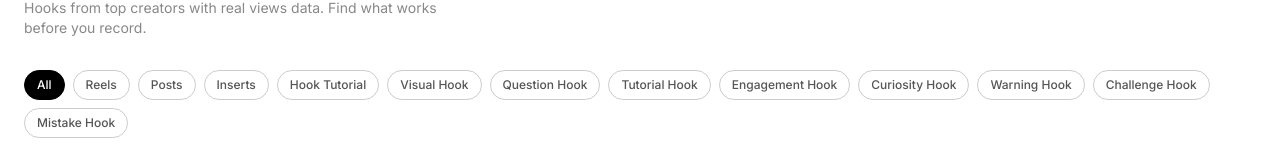
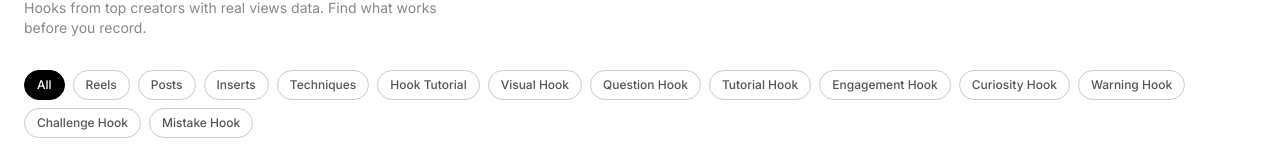
Before and after one commit to bimogg/Hooked.AI, a Next.js app: page /library in a window 1280 px wide. Shown: the part 245-405 px from the top of the page. Built offline with nearby package versions, Linux system fonts and the light colour scheme; no server answers; the database is empty.

Commit message:
library: add Techniques as primary category group (niche=Techniques)

```diff
--- a/components/LibraryContent.tsx
+++ b/components/LibraryContent.tsx
@@ -6,12 +6,12 @@ import CarouselCard, { Post } from './CarouselCard';
 import { useLang } from './LanguageProvider';
 import { tr } from '@/lib/translations';
 
-const PRIMARY_COUNT = 4; // all, Reels, Posts, Inserts
+const PRIMARY_COUNT = 5; // all, Reels, Posts, Inserts, Techniques
 
-const HOOK_TYPES = ['all', 'Reels', 'Posts', 'Inserts', 'Hook Tutorial', 'Visual Hook', 'Question Hook', 'Tutorial Hook', 'Engagement Hook', 'Curiosity Hook', 'Warning Hook', 'Challenge Hook', 'Mistake Hook'];
+const HOOK_TYPES = ['all', 'Reels', 'Posts', 'Inserts', 'Techniques', 'Hook Tutorial', 'Visual Hook', 'Question Hook', 'Tutorial Hook', 'Engagement Hook', 'Curiosity Hook', 'Warning Hook', 'Challenge Hook', 'Mistake Hook'];
 
 const FILTER_KEY: Record<string, string> = {
-  'all': 'fAll', 'Reels': 'fReels', 'Posts': 'fPosts', 'Inserts': 'fInserts',
+  'all': 'fAll', 'Reels': 'fReels', 'Posts': 'fPosts', 'Inserts': 'fInserts', 'Techniques': 'fTechniques',
   'Hook Tutorial': 'fHookTutorial', 'Visual Hook': 'fVisual', 'Question Hook': 'fQuestion',
   'Tutorial Hook': 'fTutorial', 'Engagement Hook': 'fEngagement', 'Curiosity Hook': 'fCuriosity',
   'Warning Hook': 'fWarning', 'Challenge Hook': 'fChallenge', 'Mistake Hook': 'fMistake',
```
